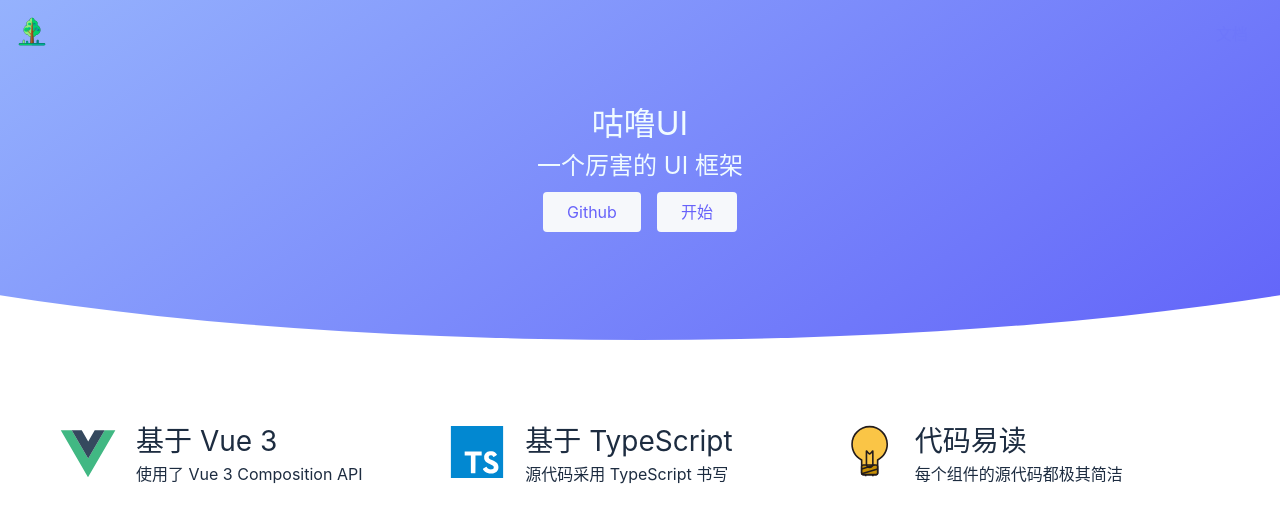
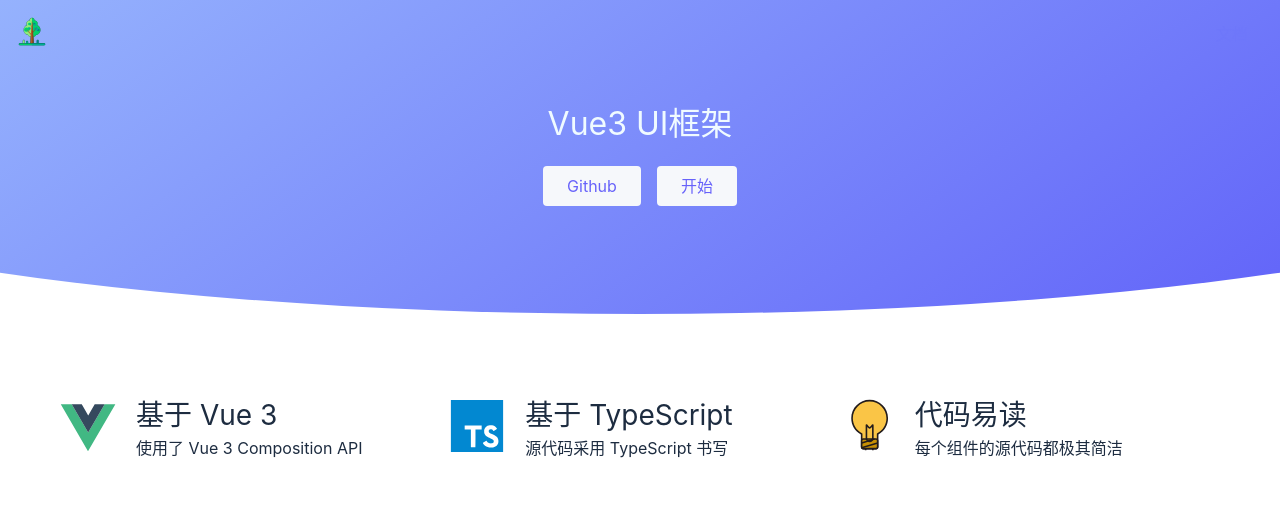
Before and after one commit to JFrank2019/y-vue3-ui, a Vue app: page / in a window 1280 px wide. Shown: the top 522 px of the page. Built offline with nearby package versions, Linux system fonts and the light colour scheme.

Commit message:
修改首页描述

```diff
--- a/src/views/Home.vue
+++ b/src/views/Home.vue
@@ -2,8 +2,7 @@
   <div class="topnavAndBanner">
     <Topnav />
     <div class="banner">
-      <h1>咕噜UI</h1>
-      <h2>一个厉害的 UI 框架</h2>
+      <h1 class="main-title">Vue3 UI框架</h1>
       <p class="actions">
         <a href="https://github.com">Github</a>
         <router-link to="/doc">开始</router-link>
@@ -60,6 +59,9 @@
   justify-content: center;
   flex-direction: column;
   text-align: center;
+  > .main-title {
+    margin-bottom: 10px;
+  }
   > .actions {
     padding: 8px 0;
     a {
```
